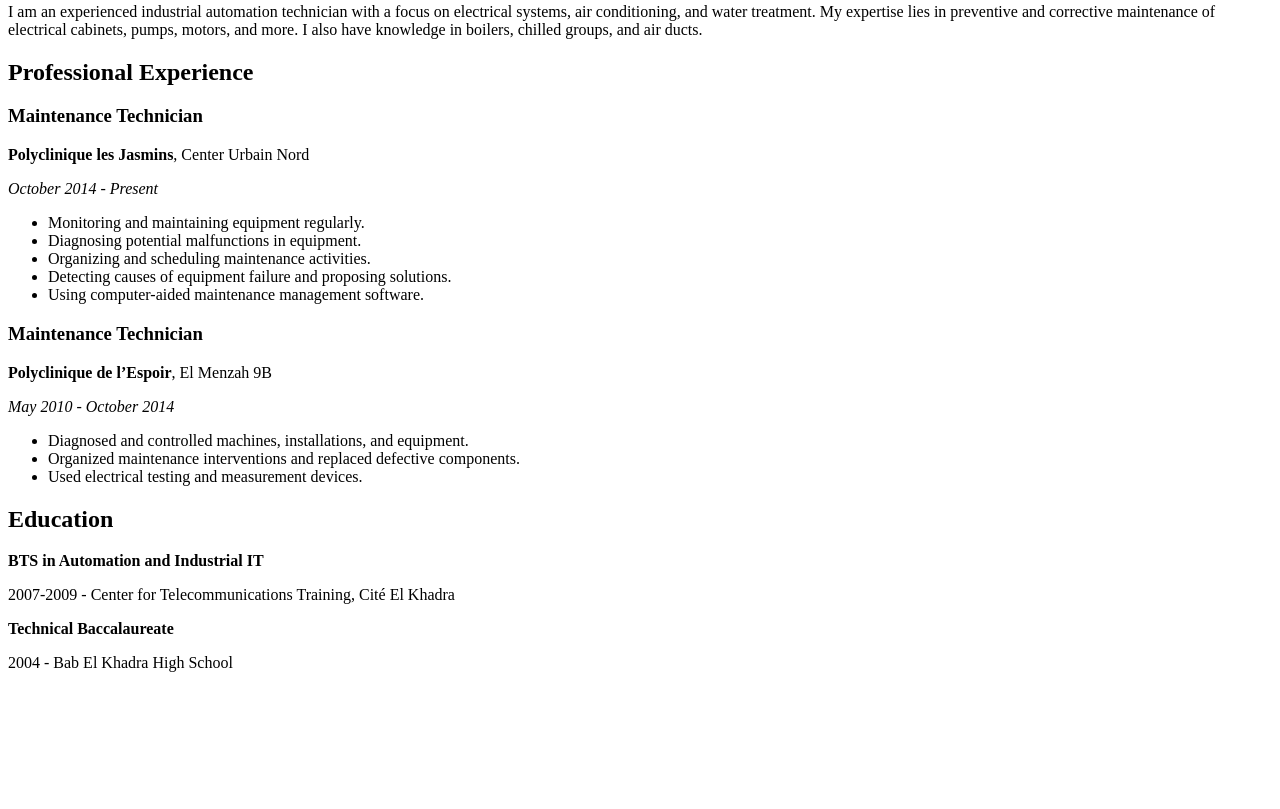
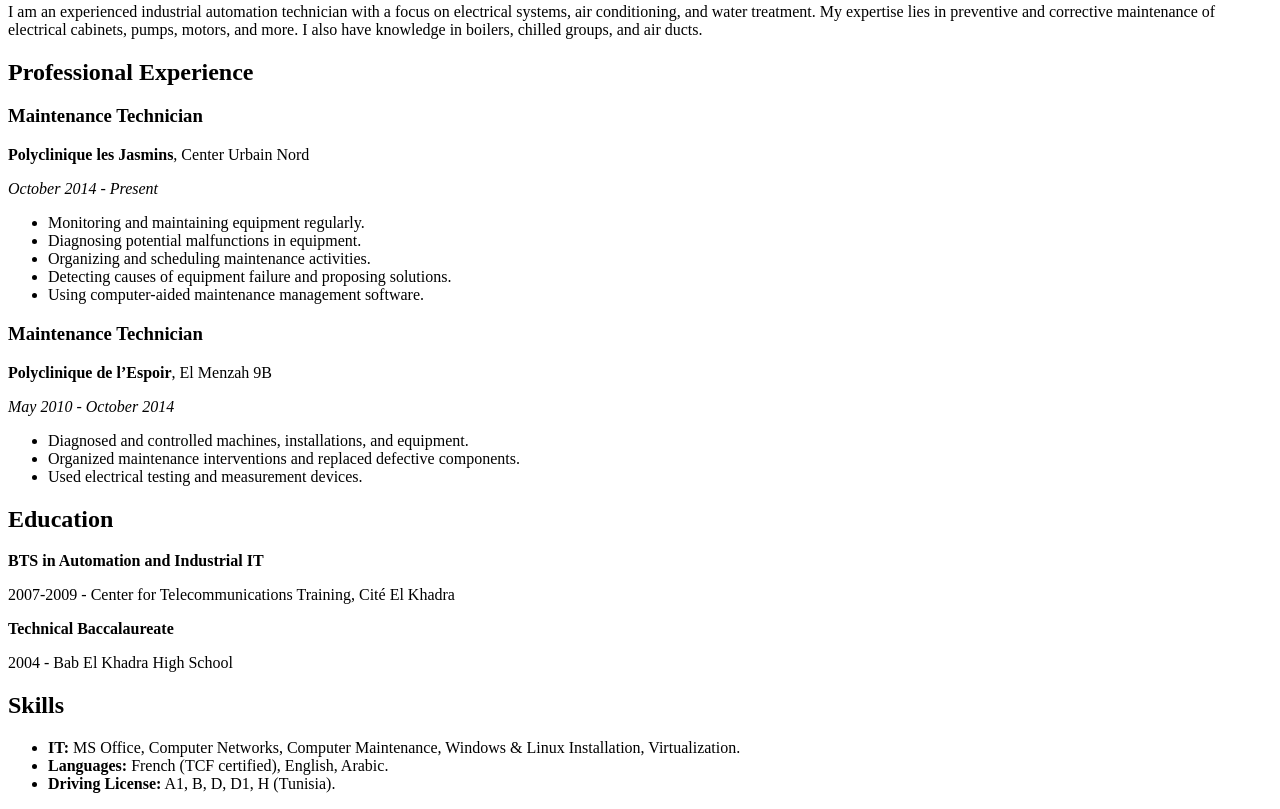
Before and after one commit to BENLAKHDHER/html_project, a plain HTML site: page index.html in a window 1280 px wide. Shown: the part 325-1134 px from the top of the page. Before the commit the page ends 1013 px from the top, so only its background shows below. Drawn offline with Linux system fonts and the light colour scheme.

Commit message:
adding Skills Section

```diff
--- a/index.html
+++ b/index.html
@@ -65,5 +65,14 @@
         <p><strong>Technical Baccalaureate</strong></p>
         <p>2004 - Bab El Khadra High School</p>
     </section>
+    <!-- Skills Section -->
+    <section id="skills">
+        <h2>Skills</h2>
+        <ul>
+            <li><strong>IT:</strong> MS Office, Computer Networks, Computer Maintenance, Windows & Linux Installation, Virtualization.</li>
+            <li><strong>Languages:</strong> French (TCF certified), English, Arabic.</li>
+            <li><strong>Driving License:</strong> A1, B, D, D1, H (Tunisia).</li>
+        </ul>
+    </section>
 </body>
 </html>
```
